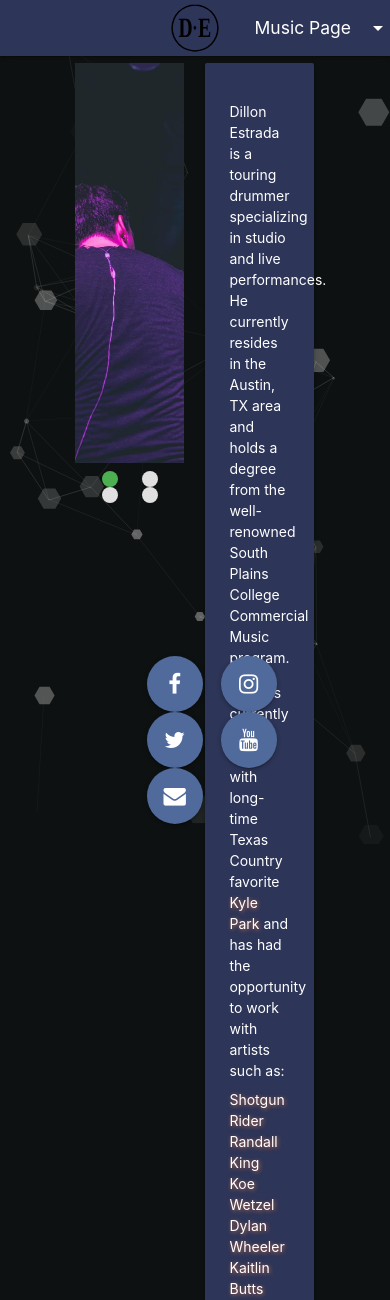
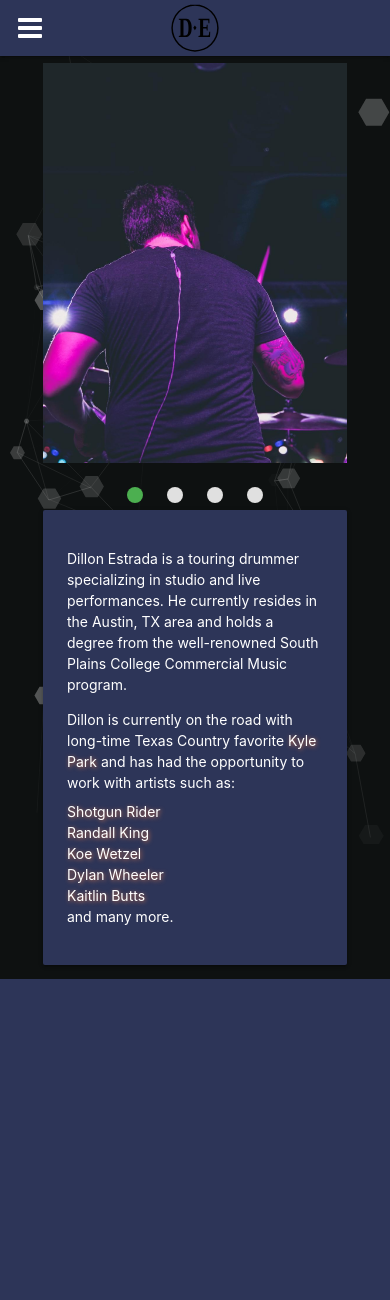
Before and after one commit to delaneyestrada/portfoliosite, a Flask app: page /musician in a window 390 px wide. Shown: the top 1300 px of the page. After the commit the page ends 979 px from the top, so only its background shows below. Run offline with Flask 2, Linux system fonts and the light colour scheme; parts of the project's set-up code (start-up, migrations or seed data) failed here and were passed over; some libraries are stand-ins or nearby versions.

Commit message:
Add responsiveness

```diff
--- a/static/assets/particles.json
+++ b/static/assets/particles.json
@@ -26,12 +26,12 @@
         }
       },
       "opacity": {
-        "value": 0.5,
+        "value": 0.6,
         "random": true,
         "anim": {
           "enable": false,
           "speed": 1,
-          "opacity_min": 0.1,
+          "opacity_min": 0.2,
           "sync": false
         }
       },
@@ -41,7 +41,7 @@
         "anim": {
           "enable": true,
           "speed": 10,
-          "size_min": 40,
+          "size_min": 70,
           "sync": false
         }
       },
--- a/static/js/main.js
+++ b/static/js/main.js
@@ -4,8 +4,8 @@
 	var background = "index"
 	/* gsap animations */
 	gsap.fromTo("#title-container", {opacity: 0}, {duration:2, opacity:1.0});
-	gsap.to("#music-selector", {duration:.5, boxShadow: "0px 0px 5px 5px black", repeat: -1, yoyo: "true"})
-	gsap.to("#programmer-selector", {duration:.5, boxShadow: "0px 0px 5px 5px black", repeat: -1, yoyo: "true"})
+	gsap.to("#music-selector", {duration:.5, boxShadow: "0px 0px 5px 5px white", repeat: -1, yoyo: "true"})
+	gsap.to("#programmer-selector", {duration:.5, boxShadow: "0px 0px 5px 5px white", repeat: -1, yoyo: "true"})
 	gsap.fromTo(".title-text", {textShadow: "5px 10px black"}, {duration: 6, textShadow: "5px 10px 10px black", repeat: -1, yoyo: "true"})
 
 	var musician = document.getElementById("music-selector");
@@ -59,6 +59,13 @@
 	if($(".collapsible")[0]){
 		$('.collapsible').collapsible();
 	};
+	if($(".modal")[0]){
+		$('.modal').modal();
+	};
+	if($(".sidenav")[0]){
+		console.log("test");
+		$('.sidenav').sidenav();
+	};
 	gsap.fromTo('.content', {opacity: 0}, {duration: .7, ease: "circ.in", opacity: 1});
 });
 
@@ -71,9 +78,9 @@
 		var elementName = element.className;
 	}
 	element.addEventListener('mouseover', function() {
-		gsap.to(symbol + elementName, {duration: 1, backgroundColor: "black"});
+		gsap.to(symbol + elementName, {duration: 1, backgroundColor: "white", color: "black"});
 	});
 	element.addEventListener('mouseout', function() {
-		gsap.to(symbol + elementName, {duration: 1, backgroundColor: "transparent"});
+		gsap.to(symbol + elementName, {duration: 1, backgroundColor: "transparent", color: "hsla(180, 1%, 75%, 1)"});
 	});
 };
--- a/templates/music.html
+++ b/templates/music.html
@@ -1,45 +1,25 @@
 {% extends "musician-base.html" %}
 {% block content %}
 
-    <div class="col s4 offset-s2">
+    <div class="col s10 m6 l4 offset-s1 offset-l2">
         <div class="slider" style="margin-top: 7px">
             <ul class="slides">
                 <li>
                     <img src="{{ url_for('static', filename='/img/dpic1.jpg') }}">
-                    <!--
-        <div class="caption center-align">
-          <h3>This is our big Tagline!</h3>
-          <h5 class="light grey-text text-lighten-3">Here's our small slogan.</h5>
-        </div> -->
                 </li>
                 <li>
                     <img src="{{ url_for('static', filename='/img/dpic2.jpg') }}">
-                    <!--
-        <div class="caption left-align">
-          <h3>Left Aligned Caption</h3>
-          <h5 class="light grey-text text-lighten-3">Here's our small slogan.</h5>
-        </div>-->
                 </li>
                 <li>
                     <img src="{{ url_for('static', filename='/img/dpic3.jpg') }}">
-                    <!--
-        <div class="caption right-align">
-          <h3>Right Aligned Caption</h3>
-          <h5 class="light grey-text text-lighten-3">Here's our small slogan.</h5>
-        </div> -->
                 </li>
                 <li>
                     <img src="{{ url_for('static', filename='/img/dpic4.jpg') }}">
-                    <!--
-        <div class="caption center-align">
-          <h3>This is our big Tagline!</h3>
-          <h5 class="light grey-text text-lighten-3">Here's our small slogan.</h5>
-        </div> -->
                 </li>
             </ul>
         </div>
     </div>
-    <div class="col s4">
+    <div class="col s10 offset-s1 m6 l4">
         <div class="card-panel" id="bio-panel">
             <p class="white-text">Dillon Estrada is a touring drummer specializing in studio and live performances. He currently resides in the Austin, TX area and holds a degree from the well-renowned South Plains College Commercial Music program.
             </p>
--- a/templates/musician-base.html
+++ b/templates/musician-base.html
@@ -1,6 +1,10 @@
 <html>
 
 <head>
+    <meta name="viewport" content="width=device-width, initial-scale=1, minimum-scale=1" />
+    <meta http-equiv='cache-control' content='no-cache'>
+    <meta http-equiv='expires' content='0'>
+    <meta http-equiv='pragma' content='no-cache'>
     {% if title %}
     <title>Dillon Estrada - {{ title }}</title>
     {% else %}
@@ -19,6 +23,21 @@
         --white: hsla(0, 0%, 100%, 1);
         --mandarin: #EF8354;
         --black: #0e1111;
+    }
+
+    /* Responsive */
+    @media screen and (min-width:924px){
+        .portfolio-selector {
+            font-size: 1.25rem
+        }
+    }
+    @media screen and (max-width: 923px){
+        .portfolio-selector {
+            display: none;
+        }
+        footer {
+            display: none;
+        }
     }
 
     a {
@@ -86,7 +105,7 @@
     }
     .embed-container {
         position: relative;
-        padding-bottom: 56.25%;
+        padding-bottom: 100%;
         height: 0;
         overflow: hidden;
         max-width: 100%;
@@ -109,6 +128,7 @@
     }
     .collapsible-body {
         background-color: var(--space-cadet);
+        height: 50%;
     }
     nav .brand-logo {
         height: inherit;
@@ -130,21 +150,39 @@
         <nav id="music-nav">
             <img src="{{ url_for('static', filename='assets/logo.svg') }}" class="brand-logo center">
             <div class="nav-wrapper">
+                <a href="#" data-target="slide-out" class="sidenav-trigger show-on-medium-and-down"><i class="fa fa-bars fa-2x"></i></a>
                 <ul class="hide-on-med-and-down">
                     <li id="nav-bio-btn"><a href="./musician">Bio</a></li>
                     <li id="nav-media-btn"><a href="/media">Media</a></li>
 
         </ul>
-        <a class=" dropdown-trigger right" href="#!" data-target="dropdown1" style="font-size: 1.25rem">Music Page<i class="material-icons right">arrow_drop_down</i></a>
+        <a class="dropdown-trigger right portfolio-selector" href="#!" data-target="dropdown1">Music Page<i class="material-icons right">arrow_drop_down</i></a>
             </div>
         </nav>
+        <ul id="slide-out" class="sidenav">
+            <li><a href="./">Home</a></li>
+            <li><div class="divider"></div></li>
+            <li><a class="subheader">Music</a></li>
+            <li><a href="./musician"><i class="fa fa-circle"></i>Bio</a></li>
+            <li><a href="./media"><i class="fa fa-circle"></i>Media</a></li>
+            <li><div class="divider"></div></li>
+            <li><a class="subheader">Socials</a></li>
+            <li><a href="https://www.facebook.com/dillondrums" target="_blank"><i class = "fa fa-facebook"></i>Facebook</a></li>
+            <li><a href="https://www.instagram.com/dillon_estrada/" target="_blank"><i class = "fa fa-instagram"></i>Instagram</a></li>
+            <li><a href="https://twitter.com/dillondrums" target="_blank"><i class = "fa fa-twitter"></i>Twitter</a></li>
+            <li><a href="https://www.youtube.com/channel/UCQNRhFoB3CSKmtHbmg6mGcQ" target="_blank"><i class = "fa fa-youtube"></i>YouTube</a></li>
+            <li><a href="mailto:dillon.estrada55@gmail.com" target="_blank"><i class = "fa fa-envelope"></i>Email</a></li>
+            <li><div class="divider"></div></li>
+            <li><a href="./developer">Web Development</a></li>
+
+          </ul>
     <div class="content">
     {% block content %}{% endblock %}
     </div>
-    <footer class="page-footer">
+    <footer class="page-footer hide-on-small-only">
         <div class="container">
           <div class="row">
-            <div class="col s6 offset-s4">
+            <div class="col s10 l6 offset-l4">
               <a href="https://www.facebook.com/dillondrums" target="_blank" class = "btn-floating btn-large waves-effect waves-light social-button">
                 <i class = "fa fa-facebook"></i></a>
             <a href="https://www.instagram.com/dillon_estrada/" target="_blank" class = "btn-floating btn-large waves-effect waves-light social-button">
@@ -153,7 +191,7 @@
                 <i class = "fa fa-twitter"></i></a>
                 <a href="https://www.youtube.com/channel/UCQNRhFoB3CSKmtHbmg6mGcQ" target="_blank" class = "btn-floating btn-large waves-effect waves-light social-button">
                   <i class = "fa fa-youtube"></i></a>
-                  <a href="#" target="_blank" class = "btn-floating btn-large waves-effect waves-light social-button"><i class="fa fa-envelope"></i></a>
+                <a href="mailto:dillon.estrada55@gmail.com" target="_blank" data-target="modal1" class = "btn-floating btn-large waves-effect waves-light social-button modal-trigger"><i class="fa fa-envelope"></i></a>
               </div>
           </div>
           </div>
--- a/templates/musician-media.html
+++ b/templates/musician-media.html
@@ -1,6 +1,6 @@
 {% extends "musician-base.html" %}
 {% block content %}
-<div class="col s6 offset-s3" style="max-height:100%">
+<div class="col s12 l6 offset-l3" style="max-height:100%">
     <ul class="collapsible popout white-text">
         <li>
             <div class="collapsible-header"><i class="fa fa-headphones"></i>Studio Work</div>
```
Also changed, not shown: templates/base.html (+32 -11 lines), templates/index.html (+10 -3 lines).
